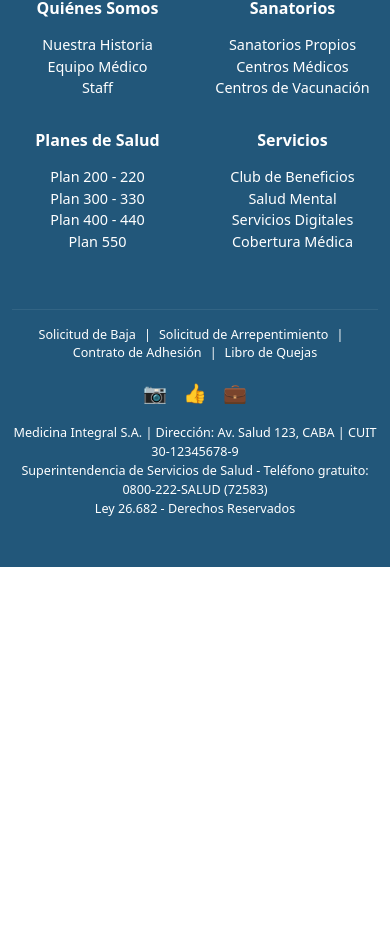
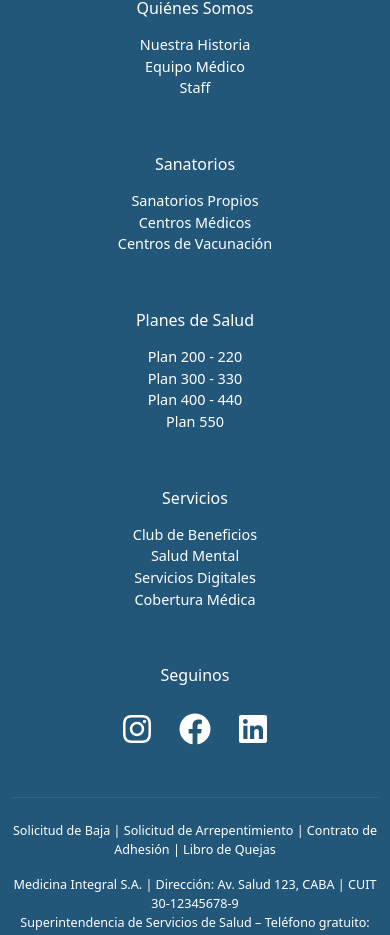
Before and after one commit to DesApp-2025c2-Grupo-X/DesApp2025c2-Prestadores-Grupo-11, a React (Vite) app in the folder frontend/Prestadores-Grupo11/: page /login in a window 390 px wide. Shown: the part 1054-1989 px from the top of the page. Before the commit the page ends 1621 px from the top, so only its background shows below. Built offline with nearby package versions, Linux system fonts and the light colour scheme.

Commit message:
refactor footer

```diff
--- a/frontend/Prestadores-Grupo11/package.json
+++ b/frontend/Prestadores-Grupo11/package.json
@@ -17,6 +17,7 @@
     "react": "^19.1.1",
     "react-bootstrap-icons": "^1.11.6",
     "react-dom": "^19.1.1",
+    "react-icons": "^5.5.0",
     "react-router-dom": "^7.9.1",
     "react-toastify": "^11.0.5"
   },
--- a/frontend/Prestadores-Grupo11/src/components/Footer.css
+++ b/frontend/Prestadores-Grupo11/src/components/Footer.css
@@ -27,12 +27,13 @@
 
 /* Redes sociales */
 .social-link {
-  font-size: 1.2rem;
+  font-size: 1.5rem;
   color: #fff;
+  transition: color 0.3s;
 }
 
 .social-link:hover {
-  color: var(--celeste); /* hover celeste brillante */
+  color: var(--celeste);
 }
 
 /* Responsive */
@@ -40,4 +41,13 @@
   .footer {
     text-align: center;
   }
+
+  .footer .social-link {
+    font-size: 2rem; /* un poquito más grandes en móviles */
+    margin: 0 10px;
+  }
+
+  .footer h6 {
+    margin-top: 1rem;
+  }
 }
--- a/frontend/Prestadores-Grupo11/src/components/footer.jsx
+++ b/frontend/Prestadores-Grupo11/src/components/footer.jsx
@@ -1,101 +1,97 @@
-import React from "react";
-import "bootstrap/dist/css/bootstrap.min.css";
+
+import { FaInstagram, FaFacebook, FaLinkedin } from "react-icons/fa";
 import "./Footer.css";
 
-const Footer = () => {
+export default function Footer() {
   return (
-    <footer className="footer text-white">
-      <div className="container py-5">
-        <div className="row">
+    <footer className="footer text-white py-5">
+      <div className="container">
+        <div className="row align-items-start">
           {/* Logo */}
-          <div className="col-md-3 mb-4 text-center text-md-start">
+          <div className="col-md-2 mb-4 mb-md-0 text-center text-md-start">
             <img
-              src="/Medicina_Integral_Logo.png" // logo en /public
+              src="/Medicina_integralLogo.jpg"
               alt="Medicina Integral"
-              className="footer-logo mb-3"
+              className="footer-logo img-fluid"
             />
           </div>
 
-          {/* Secciones */}
-          <div className="col-md-9">
-            <div className="row">
-              <div className="col-6 col-md-3 mb-3">
-                <h6 className="fw-bold">Quiénes Somos</h6>
+          {/* Quiénes Somos */}
+          <div className="col-md-2 mb-4 mb-md-0">
+            <h6>Quiénes Somos</h6>
             <ul className="list-unstyled">
-                  <li><a href="#historia">Nuestra Historia</a></li>
-                  <li><a href="#equipo">Equipo Médico</a></li>
-                  <li><a href="#staff">Staff</a></li>
+              <li><a href="#">Nuestra Historia</a></li>
+              <li><a href="#">Equipo Médico</a></li>
+              <li><a href="#">Staff</a></li>
             </ul>
           </div>
 
-              <div className="col-6 col-md-3 mb-3">
-                <h6 className="fw-bold">Sanatorios</h6>
+          {/* Sanatorios */}
+          <div className="col-md-2 mb-4 mb-md-0">
+            <h6>Sanatorios</h6>
             <ul className="list-unstyled">
-                  <li><a href="#propios">Sanatorios Propios</a></li>
-                  <li><a href="#medicos">Centros Médicos</a></li>
-                  <li><a href="#vacunacion">Centros de Vacunación</a></li>
+              <li><a href="#">Sanatorios Propios</a></li>
+              <li><a href="#">Centros Médicos</a></li>
+              <li><a href="#">Centros de Vacunación</a></li>
             </ul>
           </div>
 
-              <div className="col-6 col-md-3 mb-3">
-                <h6 className="fw-bold">Planes de Salud</h6>
+          {/* Planes de Salud */}
+          <div className="col-md-2 mb-4 mb-md-0">
+            <h6>Planes de Salud</h6>
             <ul className="list-unstyled">
-                  <li><a href="#planes200">Plan 200 - 220</a></li>
-                  <li><a href="#planes300">Plan 300 - 330</a></li>
-                  <li><a href="#planes400">Plan 400 - 440</a></li>
-                  <li><a href="#plan550">Plan 550</a></li>
+              <li><a href="#">Plan 200 - 220</a></li>
+              <li><a href="#">Plan 300 - 330</a></li>
+              <li><a href="#">Plan 400 - 440</a></li>
+              <li><a href="#">Plan 550</a></li>
             </ul>
           </div>
 
-              <div className="col-6 col-md-3 mb-3">
-                <h6 className="fw-bold">Servicios</h6>
+          {/* Servicios */}
+          <div className="col-md-2 mb-4 mb-md-0">
+            <h6>Servicios</h6>
             <ul className="list-unstyled">
-                  <li><a href="#beneficios">Club de Beneficios</a></li>
-                  <li><a href="#saludmental">Salud Mental</a></li>
-                  <li><a href="#digitales">Servicios Digitales</a></li>
-                  <li><a href="#cobertura">Cobertura Médica</a></li>
+              <li><a href="#">Club de Beneficios</a></li>
+              <li><a href="#">Salud Mental</a></li>
+              <li><a href="#">Servicios Digitales</a></li>
+              <li><a href="#">Cobertura Médica</a></li>
             </ul>
           </div>
+
+          {/* Redes Sociales */}
+          <div className="col-md-2 mb-4 mb-md-0">
+            <h6>Seguinos</h6>
+            <div className="d-flex d-md-block justify-content-center">
+              <a href="#" className="social-link me-3">
+                <FaInstagram />
+              </a>
+              <a href="#" className="social-link me-3">
+                <FaFacebook />
+              </a>
+              <a href="#" className="social-link">
+                <FaLinkedin />
+              </a>
             </div>
           </div>
         </div>
 
-        {/* Línea divisoria */}
-        <hr className="mt-4 mb-3" />
+        {/* Línea inferior */}
+        <hr className="my-4" />
 
-        {/* Links legales */}
-        <div className="row">
-          <div className="col-md-8 text-center text-md-start mb-3 mb-md-0">
-            <ul className="list-inline small mb-0">
-              <li className="list-inline-item"><a href="#baja">Solicitud de Baja</a></li>
-              <li className="list-inline-item">|</li>
-              <li className="list-inline-item"><a href="#arrepentimiento">Solicitud de Arrepentimiento</a></li>
-              <li className="list-inline-item">|</li>
-              <li className="list-inline-item"><a href="#contrato">Contrato de Adhesión</a></li>
-              <li className="list-inline-item">|</li>
-              <li className="list-inline-item"><a href="#libro">Libro de Quejas</a></li>
-            </ul>
-          </div>
-
-          {/* Redes sociales */}
-          <div className="col-md-4 text-center text-md-end">
-            <a href="#instagram" className="me-3 social-link">📷</a>
-            <a href="#facebook" className="me-3 social-link">👍</a>
-            <a href="#linkedin" className="social-link">💼</a>
-          </div>
-        </div>
-
-        {/* Datos legales */}
-        <div className="row mt-3">
-          <div className="col text-center small">
-            Medicina Integral S.A. | Dirección: Av. Salud 123, CABA | CUIT 30-12345678-9 <br />
-            Superintendencia de Servicios de Salud - Teléfono gratuito: 0800-222-SALUD (72583) <br />
-            Ley 26.682 - Derechos Reservados
-          </div>
+        <div className="text-center small">
+          <p>
+            Solicitud de Baja | Solicitud de Arrepentimiento | Contrato de
+            Adhesión | Libro de Quejas
+          </p>
+          <p className="mb-0">
+            Medicina Integral S.A. | Dirección: Av. Salud 123, CABA | CUIT
+            30-12345678-9 <br />
+            Superintendencia de Servicios de Salud – Teléfono gratuito:
+            0800-222-SALUD (72583) <br />
+            Ley 26.682 – Derechos Reservados
+          </p>
         </div>
       </div>
     </footer>
   );
-};
-
-export default Footer;
+}
```
Also changed, not shown: 1 other file (tests, documents, lock files or other folders). Lines whose indentation alone changed are shown as unchanged.
